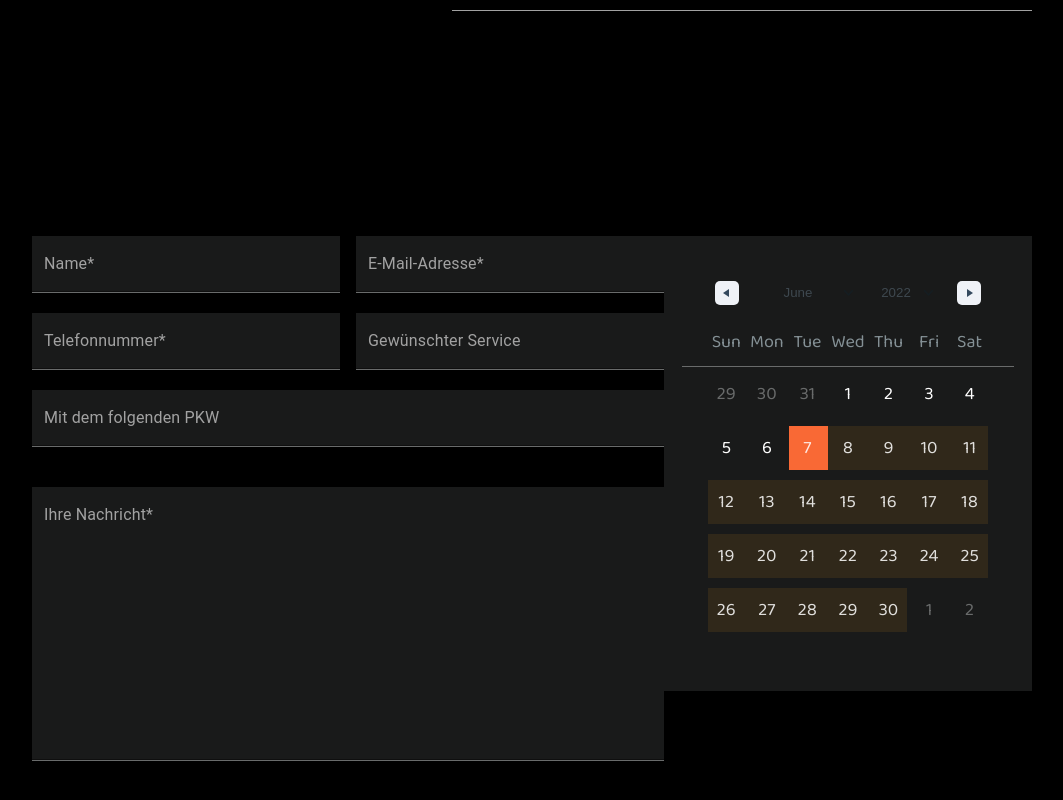
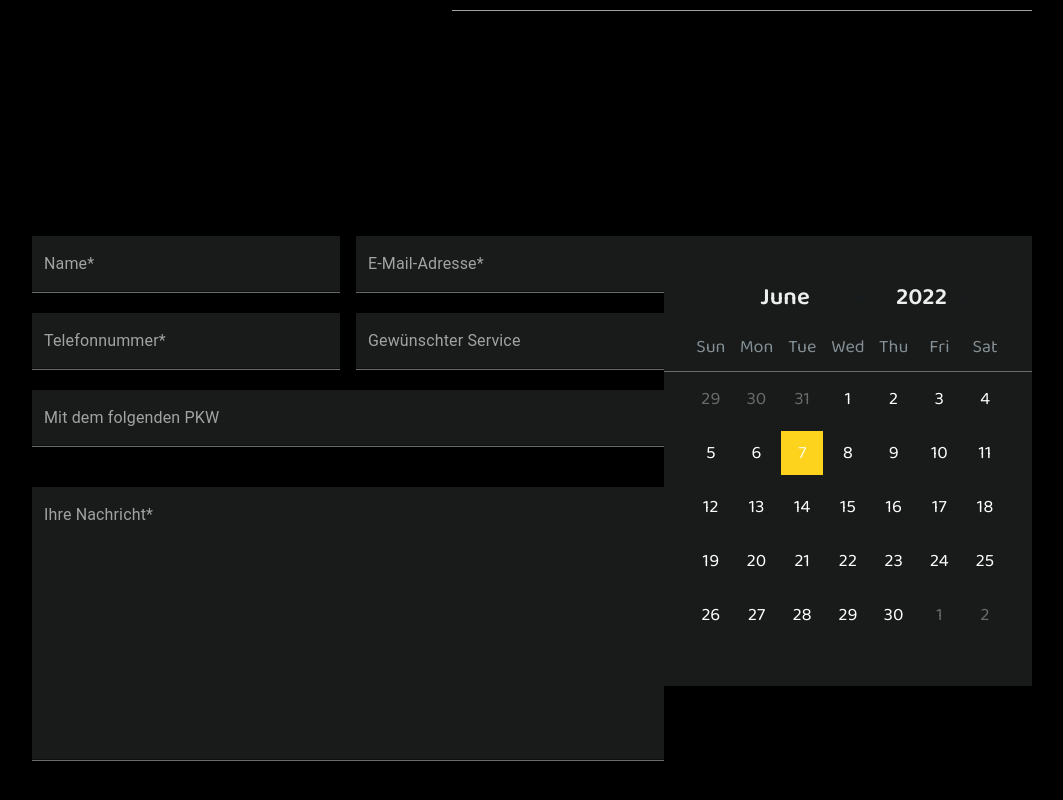
Before and after one commit to Barna-Molnar/aro-project, a React (Create React App) app: page / in a window 1280 px wide. Shown: the part 2429-3229 px from the top of the page, without its empty margins (108-1171 px from the left). Built offline with nearby package versions, Linux system fonts and the light colour scheme.

Commit message:
Customized Calender

```diff
--- a/src/components/CustomDateRangePicker.tsx
+++ b/src/components/CustomDateRangePicker.tsx
@@ -4,25 +4,32 @@ import 'react-date-range/dist/styles.css'; // main style file
 import '../styles/ReactDateRangeThemeCustomization.scss'
 import { DateRange } from 'react-date-range';
 import { useState } from 'react';
+import { format } from 'date-fns'
 
+const formatDate = (date: string) => {
+    return format(new Date(date), 'MM/dd/yyyy')
+}
 
 const CustomDatePicker = () => {
 
     const [state, setState] = useState([
         {
             startDate: new Date(),
-            endDate: null,
-            key: "selection"
+            endDate: new Date(),
+            key: 'selection'
         }
     ]);
 
-    console.log(state);
+    console.log(formatDate(state[0].endDate));
+    console.log(formatDate(state[0].startDate));
     return (
         <div >
             <DateRange
                 onChange={item => setState([item.selection])}
                 moveRangeOnFirstSelection={false}
                 ranges={state}
+                color={null}
+                showMonthArrow={false}
             />
         </div>
     );
--- a/src/styles/ReactDateRangeThemeCustomization.scss
+++ b/src/styles/ReactDateRangeThemeCustomization.scss
@@ -5,14 +5,14 @@
   font-size: 12px;
   background-color: #191a1a;
   min-width: 368px;
-  min-height: 455px;
+  min-height: 450px;
   display: flex;
   align-items: center;
   justify-content: center;
+  margin-bottom: 30px;
 }
 
 .rdrDateDisplayWrapper {
-  background-color: #f96935;
   display: none;
 }
 
@@ -52,7 +52,10 @@
 }
 
 .rdrMonthAndYearPickers {
-  font-weight: 600;
+  font-family: "Baloo 2", cursive;
+  font-weight: 400;
+  font-size: 18px;
+  color:  #EDEFEF;
 }
 
 .rdrMonthAndYearPickers select {
@@ -72,8 +75,18 @@
   text-align: center;
 }
 
+.rdrMonthAndYearPickers select {
+  font-family: "Baloo 2", cursive;
+  font-weight: 700;
+  font-size: 24px;
+  color:  #EDEFEF;
+}
 .rdrMonthAndYearPickers select:hover {
-  background-color: rgba(0, 0, 0, 0.07);
+  // background-color: rgba(0, 0, 0, 0.07);
+  // font-family: "Baloo 2", cursive;
+  // font-weight: 700;
+  // font-size: 24px;
+  // color:  #EDEFEF;
 }
 
 .rdrMonthPicker,
@@ -129,7 +142,8 @@
 }
 
 .rdrMonth {
-  padding: 0 0 32px 0;
+  padding: 0 0 17px 0;
+  min-width: 100%;
 }
 
 .rdrMonth .rdrWeekDays {
@@ -139,6 +153,10 @@
 .rdrMonths.rdrMonthsVertical .rdrMonth:first-child .rdrMonthName {
   display: none;
   background-color: #191a1a;
+}
+.rdrMonths.rdrMonthsVertical {
+  display: flex;
+  width: 100%;
 }
 
 .rdrWeekDay {
@@ -161,7 +179,7 @@
   font-family: "Baloo 2", cursive;
   font-weight: 400;
   font-size: 18px;
-  color: #fff !important;
+  color: #fff ;
 }
 
 .rdrDay:focus {
@@ -187,28 +205,30 @@
 }
 .rdrDayToday .rdrDayNumber span {
   font-weight: 500;
+  color:#FFA420 ; // Today is working only with important
 }
+
 .rdrDayNumber span {
   color: #fff;
 }
 
-// .rdrDayToday .rdrDayNumber span:after {
-//   content: "";
-//   position: absolute;
-//   bottom: 4px;
-//   left: 50%;
-//   transform: translate(-50%, 0);
-//   width: 18px;
-//   height: 2px;
-//   border-radius: 2px;
-//   background: red;
-// }
+.rdrDayToday .rdrDayNumber span:after {
+  content: "";
+  position: absolute;
+  bottom: 4px;
+  left: 50%;
+  transform: translate(-50%, 0);
+  width: 20px;
+  height: 2px;
+  border-radius: 2px;
+  background: #fdd31d;
+}
 
 .rdrDayToday:not(.rdrDayPassive) .rdrInRange ~ .rdrDayNumber span:after,
 .rdrDayToday:not(.rdrDayPassive) .rdrStartEdge ~ .rdrDayNumber span:after,
 .rdrDayToday:not(.rdrDayPassive) .rdrEndEdge ~ .rdrDayNumber span:after,
 .rdrDayToday:not(.rdrDayPassive) .rdrSelected ~ .rdrDayNumber span:after {
-  background: #fff;
+  background: #fdd31d; // line color under the number
 }
 
 .rdrDay:not(.rdrDayPassive) .rdrInRange ~ .rdrDayNumber span,
@@ -222,7 +242,6 @@
 .rdrInRange,
 .rdrStartEdge,
 .rdrEndEdge {
-  // background: lightseagreen;
   position: absolute;
   top: 5px;
   left: 0;
@@ -238,22 +257,21 @@
 .rdrInRange {
   background: rgba(255, 164, 32, 0.1);
 }
+.rdrEndEdge {
+  // border-top-right-radius: 1.042em;
+  // border-bottom-right-radius: 1.042em;
+  background: #f96935;
+  color: black !important;
+  right: 2px;
+}
 
 .rdrStartEdge {
   // border-top-left-radius: 1.042em;
   // border-bottom-left-radius: 1.042em;
-  background: #f96935;
+  background: #fdd31d;
   left: 2px;
-  color: black;
 }
 
-.rdrEndEdge {
-  // border-top-right-radius: 1.042em;
-  // border-bottom-right-radius: 1.042em;
-  color: black !important;
-  background: #fdd31d;
-  right: 2px;
-}
 
 .rdrSelected {
   // border-radius: 1.042em;
@@ -307,7 +325,7 @@
   right: 0px;
   bottom: 3px;
   pointer-events: none;
-  border: 0px solid #f96935;
+  // border: 0px solid #f96935;
   z-index: 1;
 }
 
@@ -397,20 +415,23 @@
   color: #333;
 }
 
+.rdrMonthAndYearWrapper {
+  // background-color: #f96935;
+  width: 100%;
+}
 // .rdrDayHovered {
 //   border-radius: 0;
 //   background-color: red;
 // }
 .rdrCalendarWrapper .rdrDayHovered .rdrDayNumber:after {
   content: "";
-  border: 1px solid green;
+  border: 1px solid #fdd31d;
   // border-radius: 1.333em;
   position: absolute;
   top: -2px;
   bottom: -2px;
   left: 0px;
   right: 0px;
-  background: transparent;
 }
 
 .rdrDayPassive {
```
